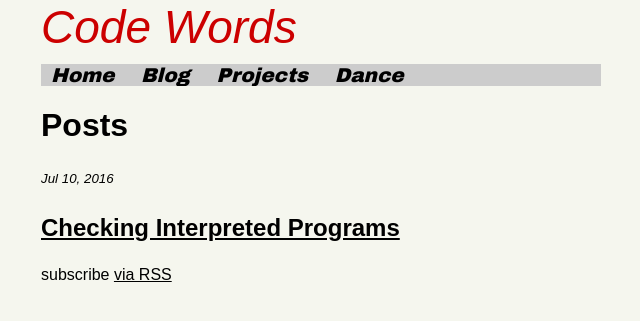
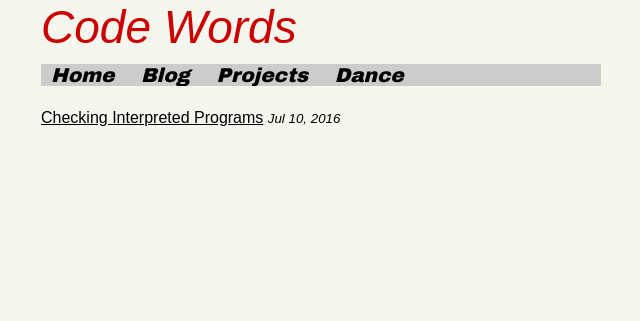
Before and after one commit to shang-lin/shang-lin.github.io, a Jekyll site: the page built from blog/index.html, in a window 1280 px wide. Shown: the top 321 px of the page, without its empty margins (319-959 px from the left). Built offline with Jekyll 4.4.1, drawn with Linux system fonts in a browser that asks for light colours; some web fonts are replaced.

Commit message:
Removed heading. Changed format to display post titles and dates on the same line with the title first. Added highlighting to links.

```diff
--- a/blog/index.html
+++ b/blog/index.html
@@ -6,18 +6,14 @@ logo: Code Words
 
 <!-- <h1>Coming Soon</h1> -->
 
-  <h1 class="page-heading">Posts</h1>
+<!-- <h1 class="page-heading">Posts</h1> -->
 
   <ul class="post-list">
     {% for post in site.posts %}
       <li>
-        <span class="post-meta">{{ post.date | date: "%b %-d, %Y" }}</span>
-
-        <h2>
-          <a class="post-link" href="{{ post.url | prepend: site.baseurl }}">{{ post.title }}</a>
-        </h2>
+          <a class="post-link" href="{{ post.url | prepend: site.baseurl }}">{{ post.title }}</a>&nbsp;<span class="post-meta">{{ post.date | date: "%b %-d, %Y" }}</span>
       </li>
     {% endfor %}
   </ul>
 
-  <p class="rss-subscribe">subscribe <a href="{{ "/feed.xml" | prepend: site.baseurl }}">via RSS</a></p>
+  <!--  <p class="rss-subscribe">subscribe <a href="{{ "/feed.xml" | prepend: site.baseurl }}">via RSS</a></p> -->
```
